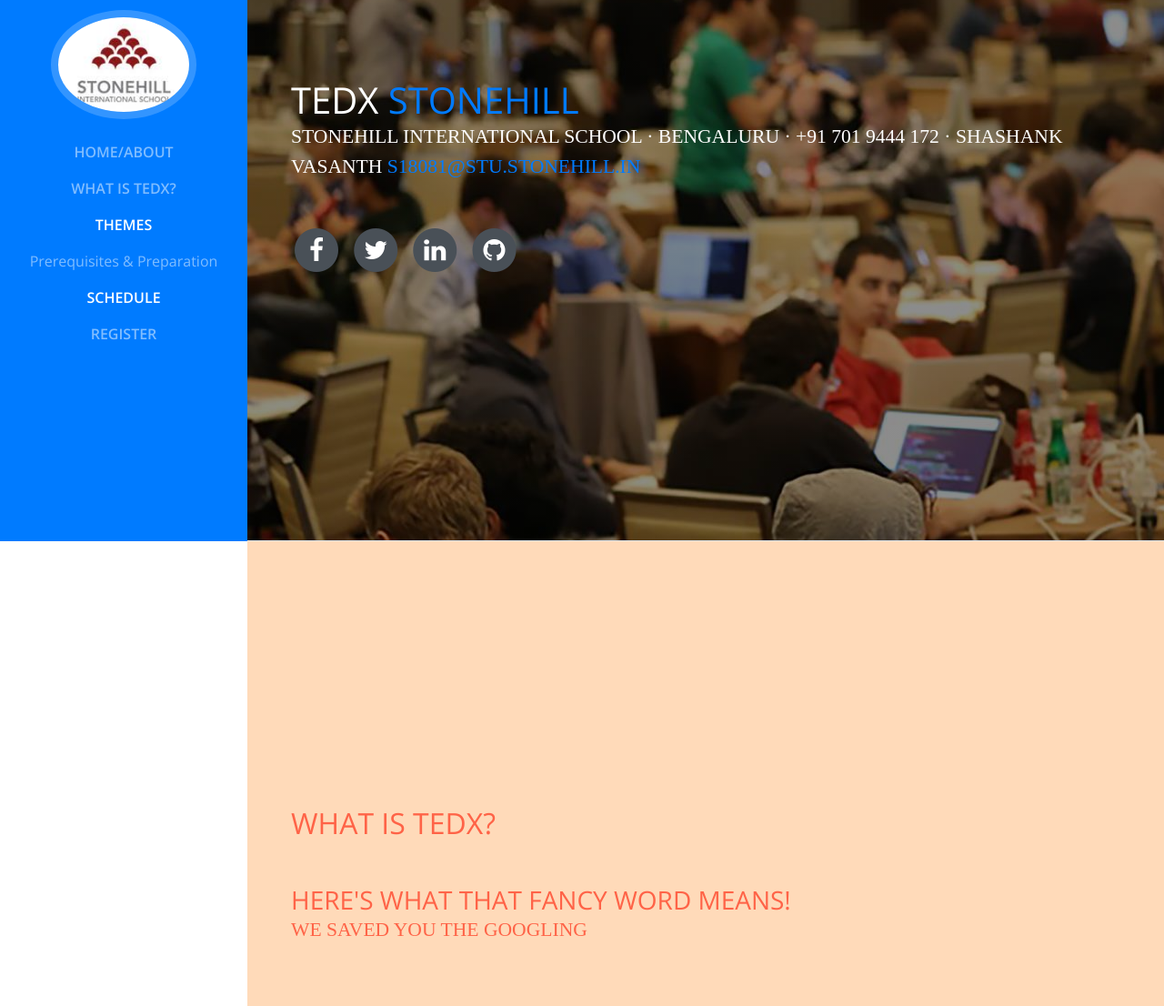
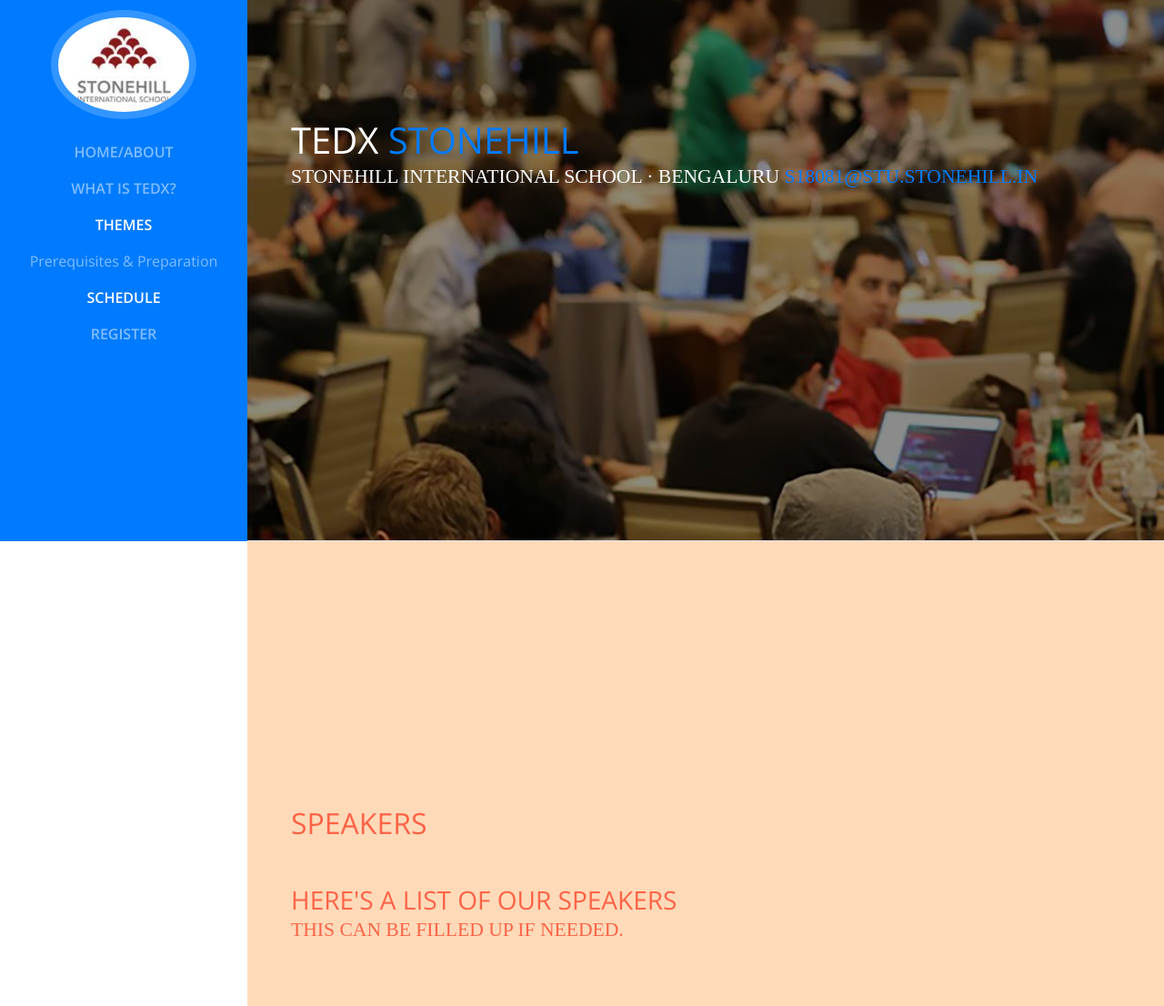
Before and after one commit to stonehillhackathon/TEDx, a website with bundled scripts: page index.html in a window 1280 px wide. Shown: the part 205-1311 px from the top of the page at 91% size. Built offline with nearby package versions, Linux system fonts and the light colour scheme; a web font is replaced by a local one.

Commit message:
Update index.html

```diff
--- a/index.html
+++ b/index.html
@@ -95,56 +95,22 @@
             <span class="text-primary">Stonehill</span> </font>
           </h1>
 
-          <div class="subheading mb-5"><font color ="white">Stonehill International School · Bengaluru · +91 701 9444 172 · Shashank Vasanth </font>
+          <div class="subheading mb-5"><font color ="white">Stonehill International School · Bengaluru </font>
             <a href="mailto:s18081@stu.stonehill.in">s18081@stu.stonehill.in</a>
 
           </div>
-          <ul class="list-inline list-social-icons mb-0">
-            <li class="list-inline-item">
-              <a href="#">
-                <span class="fa-stack fa-lg">
-                  <i class="fa fa-circle fa-stack-2x"></i>
-                  <i class="fa fa-facebook fa-stack-1x fa-inverse"></i>
-                </span>
-              </a>
-            </li>
-            <li class="list-inline-item">
-              <a href="#">
-                <span class="fa-stack fa-lg">
-                  <i class="fa fa-circle fa-stack-2x"></i>
-                  <i class="fa fa-twitter fa-stack-1x fa-inverse"></i>
-                </span>
-              </a>
-            </li>
-            <li class="list-inline-item">
-              <a href="#">
-                <span class="fa-stack fa-lg">
-                  <i class="fa fa-circle fa-stack-2x"></i>
-                  <i class="fa fa-linkedin fa-stack-1x fa-inverse"></i>
-                </span>
-              </a>
-            </li>
-            <li class="list-inline-item">
-              <a href="#">
-                <span class="fa-stack fa-lg">
-                  <i class="fa fa-circle fa-stack-2x"></i>
-                  <i class="fa fa-github fa-stack-1x fa-inverse"></i>
-                </span>
-              </a>
-            </li>
-          </ul>
         </div>
       </section>
 
 
       <section class="resume-section p-3 p-lg-5 d-flex flex-column" id="education">
         <div class="my-auto">
-          <h2 class="mb-5">What is TEDx?</h2>
+          <h2 class="mb-5">Speakers</h2>
 
           <div class="resume-item d-flex flex-column flex-md-row mb-5">
             <div class="resume-content mr-auto">
-              <h3 class="mb-0">Here's what that fancy word means!</h3>
-              <div class="subheading mb-3">We saved you the googling</div>
+              <h3 class="mb-0">Here's a list of our speakers </h3>
+              <div class="subheading mb-3">This can be filled up if needed.</div>
 
             </div>
           </div>
@@ -153,9 +119,7 @@
         </div>
       </section>
 
-      <section class="resume-section p-3 p-lg-5 d-flex flex-column" id="skills">
-        <div class="my-auto">
-          <h2 class="mb-5">Speakers </h2>
+
 
 
 
```
